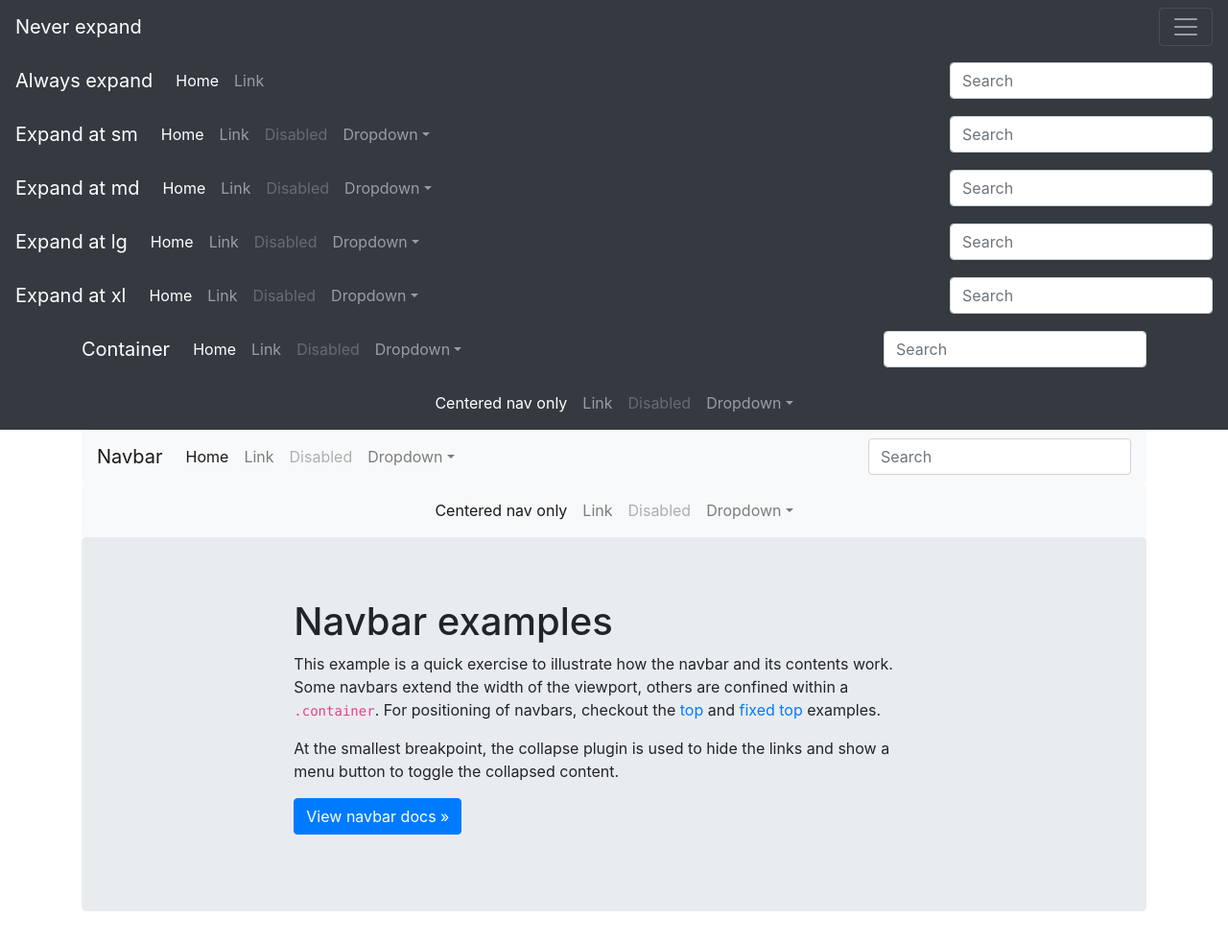
After one commit to Jose-Nogueira/PI_2019, a PHP site: the page made by Web_Server/Navbar Template · Bootstrap.html in a window 1280 px wide. The commit adds this page. Shown: the whole page at 96% size. Run offline with PHP 8.4, Linux system fonts and the light colour scheme.

Commit message:
Files updated

```diff
--- a/Web_Server/Consumos_porsetor_plot.html
+++ /dev/null
@@ -1,4 +0,0 @@
-<div>
-
-
-</div>
--- /dev/null
+++ b/Web_Server/Navbar Template · Bootstrap.html
@@ -0,0 +1,356 @@
+<!doctype html>
+<html lang="en">
+  <head>
+    <meta charset="utf-8">
+    <meta name="viewport" content="width=device-width, initial-scale=1, shrink-to-fit=no">
+    <meta name="description" content="">
+    <meta name="author" content="Mark Otto, Jacob Thornton, and Bootstrap contributors">
+    <meta name="generator" content="Jekyll v3.8.5">
+    <title>Navbar Template · Bootstrap</title>
+
+    <link rel="canonical" href="https://getbootstrap.com/docs/4.3/examples/navbars/">
+
+    <!-- Bootstrap core CSS -->
+<link href="/docs/4.3/dist/css/bootstrap.min.css" rel="stylesheet" integrity="sha384-ggOyR0iXCbMQv3Xipma34MD+dH/1fQ784/j6cY/iJTQUOhcWr7x9JvoRxT2MZw1T" crossorigin="anonymous">
+
+
+    <style>
+      .bd-placeholder-img {
+        font-size: 1.125rem;
+        text-anchor: middle;
+        -webkit-user-select: none;
+        -moz-user-select: none;
+        -ms-user-select: none;
+        user-select: none;
+      }
+
+      @media (min-width: 768px) {
+        .bd-placeholder-img-lg {
+          font-size: 3.5rem;
+        }
+      }
+    </style>
+    <!-- Custom styles for this template -->
+    <link href="navbar.css" rel="stylesheet">
+  </head>
+  <body>
+    <nav class="navbar navbar-dark bg-dark">
+  <a class="navbar-brand" href="#">Never expand</a>
+  <button class="navbar-toggler" type="button" data-toggle="collapse" data-target="#navbarsExample01" aria-controls="navbarsExample01" aria-expanded="false" aria-label="Toggle navigation">
+    <span class="navbar-toggler-icon"></span>
+  </button>
+
+  <div class="collapse navbar-collapse" id="navbarsExample01">
+    <ul class="navbar-nav mr-auto">
+      <li class="nav-item active">
+        <a class="nav-link" href="#">Home <span class="sr-only">(current)</span></a>
+      </li>
+      <li class="nav-item">
+        <a class="nav-link" href="#">Link</a>
+      </li>
+      <li class="nav-item">
+        <a class="nav-link disabled" href="#">Disabled</a>
+      </li>
+      <li class="nav-item dropdown">
+        <a class="nav-link dropdown-toggle" href="#" id="dropdown01" data-toggle="dropdown" aria-haspopup="true" aria-expanded="false">Dropdown</a>
+        <div class="dropdown-menu" aria-labelledby="dropdown01">
+          <a class="dropdown-item" href="#">Action</a>
+          <a class="dropdown-item" href="#">Another action</a>
+          <a class="dropdown-item" href="#">Something else here</a>
+        </div>
+      </li>
+    </ul>
+    <form class="form-inline my-2 my-md-0">
+      <input class="form-control" type="text" placeholder="Search" aria-label="Search">
+    </form>
+  </div>
+</nav>
+
+<nav class="navbar navbar-expand navbar-dark bg-dark">
+  <a class="navbar-brand" href="#">Always expand</a>
+  <button class="navbar-toggler" type="button" data-toggle="collapse" data-target="#navbarsExample02" aria-controls="navbarsExample02" aria-expanded="false" aria-label="Toggle navigation">
+    <span class="navbar-toggler-icon"></span>
+  </button>
+
+  <div class="collapse navbar-collapse" id="navbarsExample02">
+    <ul class="navbar-nav mr-auto">
+      <li class="nav-item active">
+        <a class="nav-link" href="#">Home <span class="sr-only">(current)</span></a>
+      </li>
+      <li class="nav-item">
+        <a class="nav-link" href="#">Link</a>
+      </li>
+    </ul>
+    <form class="form-inline my-2 my-md-0">
+      <input class="form-control" type="text" placeholder="Search">
+    </form>
+  </div>
+</nav>
+
+<nav class="navbar navbar-expand-sm navbar-dark bg-dark">
+  <a class="navbar-brand" href="#">Expand at sm</a>
+  <button class="navbar-toggler" type="button" data-toggle="collapse" data-target="#navbarsExample03" aria-controls="navbarsExample03" aria-expanded="false" aria-label="Toggle navigation">
+    <span class="navbar-toggler-icon"></span>
+  </button>
+
+  <div class="collapse navbar-collapse" id="navbarsExample03">
+    <ul class="navbar-nav mr-auto">
+      <li class="nav-item active">
+        <a class="nav-link" href="#">Home <span class="sr-only">(current)</span></a>
+      </li>
+      <li class="nav-item">
+        <a class="nav-link" href="#">Link</a>
+      </li>
+      <li class="nav-item">
+        <a class="nav-link disabled" href="#">Disabled</a>
+      </li>
+      <li class="nav-item dropdown">
+        <a class="nav-link dropdown-toggle" href="#" id="dropdown03" data-toggle="dropdown" aria-haspopup="true" aria-expanded="false">Dropdown</a>
+        <div class="dropdown-menu" aria-labelledby="dropdown03">
+          <a class="dropdown-item" href="#">Action</a>
+          <a class="dropdown-item" href="#">Another action</a>
+          <a class="dropdown-item" href="#">Something else here</a>
+        </div>
+      </li>
+    </ul>
+    <form class="form-inline my-2 my-md-0">
+      <input class="form-control" type="text" placeholder="Search">
+    </form>
+  </div>
+</nav>
+
+<nav class="navbar navbar-expand-md navbar-dark bg-dark">
+  <a class="navbar-brand" href="#">Expand at md</a>
+  <button class="navbar-toggler" type="button" data-toggle="collapse" data-target="#navbarsExample04" aria-controls="navbarsExample04" aria-expanded="false" aria-label="Toggle navigation">
+    <span class="navbar-toggler-icon"></span>
+  </button>
+
+  <div class="collapse navbar-collapse" id="navbarsExample04">
+    <ul class="navbar-nav mr-auto">
+      <li class="nav-item active">
+        <a class="nav-link" href="#">Home <span class="sr-only">(current)</span></a>
+      </li>
+      <li class="nav-item">
+        <a class="nav-link" href="#">Link</a>
+      </li>
+      <li class="nav-item">
+        <a class="nav-link disabled" href="#">Disabled</a>
+      </li>
+      <li class="nav-item dropdown">
+        <a class="nav-link dropdown-toggle" href="#" id="dropdown04" data-toggle="dropdown" aria-haspopup="true" aria-expanded="false">Dropdown</a>
+        <div class="dropdown-menu" aria-labelledby="dropdown04">
+          <a class="dropdown-item" href="#">Action</a>
+          <a class="dropdown-item" href="#">Another action</a>
+          <a class="dropdown-item" href="#">Something else here</a>
+        </div>
+      </li>
+    </ul>
+    <form class="form-inline my-2 my-md-0">
+      <input class="form-control" type="text" placeholder="Search">
+    </form>
+  </div>
+</nav>
+
+<nav class="navbar navbar-expand-lg navbar-dark bg-dark">
+  <a class="navbar-brand" href="#">Expand at lg</a>
+  <button class="navbar-toggler" type="button" data-toggle="collapse" data-target="#navbarsExample05" aria-controls="navbarsExample05" aria-expanded="false" aria-label="Toggle navigation">
+    <span class="navbar-toggler-icon"></span>
+  </button>
+
+  <div class="collapse navbar-collapse" id="navbarsExample05">
+    <ul class="navbar-nav mr-auto">
+      <li class="nav-item active">
+        <a class="nav-link" href="#">Home <span class="sr-only">(current)</span></a>
+      </li>
+      <li class="nav-item">
+        <a class="nav-link" href="#">Link</a>
+      </li>
+      <li class="nav-item">
+        <a class="nav-link disabled" href="#">Disabled</a>
+      </li>
+      <li class="nav-item dropdown">
+        <a class="nav-link dropdown-toggle" href="#" id="dropdown05" data-toggle="dropdown" aria-haspopup="true" aria-expanded="false">Dropdown</a>
+        <div class="dropdown-menu" aria-labelledby="dropdown05">
+          <a class="dropdown-item" href="#">Action</a>
+          <a class="dropdown-item" href="#">Another action</a>
+          <a class="dropdown-item" href="#">Something else here</a>
+        </div>
+      </li>
+    </ul>
+    <form class="form-inline my-2 my-md-0">
+      <input class="form-control" type="text" placeholder="Search">
+    </form>
+  </div>
+</nav>
+
+<nav class="navbar navbar-expand-xl navbar-dark bg-dark">
+  <a class="navbar-brand" href="#">Expand at xl</a>
+  <button class="navbar-toggler" type="button" data-toggle="collapse" data-target="#navbarsExample06" aria-controls="navbarsExample06" aria-expanded="false" aria-label="Toggle navigation">
+    <span class="navbar-toggler-icon"></span>
+  </button>
+
+  <div class="collapse navbar-collapse" id="navbarsExample06">
+    <ul class="navbar-nav mr-auto">
+      <li class="nav-item active">
+        <a class="nav-link" href="#">Home <span class="sr-only">(current)</span></a>
+      </li>
+      <li class="nav-item">
+        <a class="nav-link" href="#">Link</a>
+      </li>
+      <li class="nav-item">
+        <a class="nav-link disabled" href="#">Disabled</a>
+      </li>
+      <li class="nav-item dropdown">
+        <a class="nav-link dropdown-toggle" href="#" id="dropdown06" data-toggle="dropdown" aria-haspopup="true" aria-expanded="false">Dropdown</a>
+        <div class="dropdown-menu" aria-labelledby="dropdown06">
+          <a class="dropdown-item" href="#">Action</a>
+          <a class="dropdown-item" href="#">Another action</a>
+          <a class="dropdown-item" href="#">Something else here</a>
+        </div>
+      </li>
+    </ul>
+    <form class="form-inline my-2 my-md-0">
+      <input class="form-control" type="text" placeholder="Search">
+    </form>
+  </div>
+</nav>
+
+<nav class="navbar navbar-expand-lg navbar-dark bg-dark">
+  <div class="container">
+    <a class="navbar-brand" href="#">Container</a>
+    <button class="navbar-toggler" type="button" data-toggle="collapse" data-target="#navbarsExample07" aria-controls="navbarsExample07" aria-expanded="false" aria-label="Toggle navigation">
+      <span class="navbar-toggler-icon"></span>
+    </button>
+
+    <div class="collapse navbar-collapse" id="navbarsExample07">
+      <ul class="navbar-nav mr-auto">
+        <li class="nav-item active">
+          <a class="nav-link" href="#">Home <span class="sr-only">(current)</span></a>
+        </li>
+        <li class="nav-item">
+          <a class="nav-link" href="#">Link</a>
+        </li>
+        <li class="nav-item">
+          <a class="nav-link disabled" href="#">Disabled</a>
+        </li>
+        <li class="nav-item dropdown">
+          <a class="nav-link dropdown-toggle" href="#" id="dropdown07" data-toggle="dropdown" aria-haspopup="true" aria-expanded="false">Dropdown</a>
+          <div class="dropdown-menu" aria-labelledby="dropdown07">
+            <a class="dropdown-item" href="#">Action</a>
+            <a class="dropdown-item" href="#">Another action</a>
+            <a class="dropdown-item" href="#">Something else here</a>
+          </div>
+        </li>
+      </ul>
+      <form class="form-inline my-2 my-md-0">
+        <input class="form-control" type="text" placeholder="Search" aria-label="Search">
+      </form>
+    </div>
+  </div>
+</nav>
+
+<nav class="navbar navbar-expand-lg navbar-dark bg-dark">
+  <button class="navbar-toggler" type="button" data-toggle="collapse" data-target="#navbarsExample08" aria-controls="navbarsExample08" aria-expanded="false" aria-label="Toggle navigation">
+    <span class="navbar-toggler-icon"></span>
+  </button>
+
+  <div class="collapse navbar-collapse justify-content-md-center" id="navbarsExample08">
+    <ul class="navbar-nav">
+      <li class="nav-item active">
+        <a class="nav-link" href="#">Centered nav only <span class="sr-only">(current)</span></a>
+      </li>
+      <li class="nav-item">
+        <a class="nav-link" href="#">Link</a>
+      </li>
+      <li class="nav-item">
+        <a class="nav-link disabled" href="#">Disabled</a>
+      </li>
+      <li class="nav-item dropdown">
+        <a class="nav-link dropdown-toggle" href="#" id="dropdown08" data-toggle="dropdown" aria-haspopup="true" aria-expanded="false">Dropdown</a>
+        <div class="dropdown-menu" aria-labelledby="dropdown08">
+          <a class="dropdown-item" href="#">Action</a>
+          <a class="dropdown-item" href="#">Another action</a>
+          <a class="dropdown-item" href="#">Something else here</a>
+        </div>
+      </li>
+    </ul>
+  </div>
+</nav>
+
+<div class="container">
+  <nav class="navbar navbar-expand-lg navbar-light bg-light rounded">
+    <a class="navbar-brand" href="#">Navbar</a>
+    <button class="navbar-toggler" type="button" data-toggle="collapse" data-target="#navbarsExample09" aria-controls="navbarsExample09" aria-expanded="false" aria-label="Toggle navigation">
+      <span class="navbar-toggler-icon"></span>
+    </button>
+
+    <div class="collapse navbar-collapse" id="navbarsExample09">
+      <ul class="navbar-nav mr-auto">
+        <li class="nav-item active">
+          <a class="nav-link" href="#">Home <span class="sr-only">(current)</span></a>
+        </li>
+        <li class="nav-item">
+          <a class="nav-link" href="#">Link</a>
+        </li>
+        <li class="nav-item">
+          <a class="nav-link disabled" href="#" tabindex="-1" aria-disabled="true">Disabled</a>
+        </li>
+        <li class="nav-item dropdown">
+          <a class="nav-link dropdown-toggle" href="#" id="dropdown09" data-toggle="dropdown" aria-haspopup="true" aria-expanded="false">Dropdown</a>
+          <div class="dropdown-menu" aria-labelledby="dropdown09">
+            <a class="dropdown-item" href="#">Action</a>
+            <a class="dropdown-item" href="#">Another action</a>
+            <a class="dropdown-item" href="#">Something else here</a>
+          </div>
+        </li>
+      </ul>
+      <form class="form-inline my-2 my-md-0">
+        <input class="form-control" type="text" placeholder="Search" aria-label="Search">
+      </form>
+    </div>
+  </nav>
+
+  <nav class="navbar navbar-expand-lg navbar-light bg-light rounded">
+    <button class="navbar-toggler" type="button" data-toggle="collapse" data-target="#navbarsExample10" aria-controls="navbarsExample10" aria-expanded="false" aria-label="Toggle navigation">
+      <span class="navbar-toggler-icon"></span>
+    </button>
+
+    <div class="collapse navbar-collapse justify-content-md-center" id="navbarsExample10">
+      <ul class="navbar-nav">
+        <li class="nav-item active">
+          <a class="nav-link" href="#">Centered nav only <span class="sr-only">(current)</span></a>
+        </li>
+        <li class="nav-item">
+          <a class="nav-link" href="#">Link</a>
+        </li>
+        <li class="nav-item">
+          <a class="nav-link disabled" href="#" tabindex="-1" aria-disabled="true">Disabled</a>
+        </li>
+        <li class="nav-item dropdown">
+          <a class="nav-link dropdown-toggle" href="#" id="dropdown10" data-toggle="dropdown" aria-haspopup="true" aria-expanded="false">Dropdown</a>
+          <div class="dropdown-menu" aria-labelledby="dropdown10">
+            <a class="dropdown-item" href="#">Action</a>
+            <a class="dropdown-item" href="#">Another action</a>
+            <a class="dropdown-item" href="#">Something else here</a>
+          </div>
+        </li>
+      </ul>
+    </div>
+  </nav>
+
+  <main role="main">
+    <div class="jumbotron">
+      <div class="col-sm-8 mx-auto">
+        <h1>Navbar examples</h1>
+        <p>This example is a quick exercise to illustrate how the navbar and its contents work. Some navbars extend the width of the viewport, others are confined within a <code>.container</code>. For positioning of navbars, checkout the <a href="/docs/4.3/examples/navbar-static/">top</a> and <a href="/docs/4.3/examples/navbar-fixed/">fixed top</a> examples.</p>
+        <p>At the smallest breakpoint, the collapse plugin is used to hide the links and show a menu button to toggle the collapsed content.</p>
+        <p>
+          <a class="btn btn-primary" href="/docs/4.3/components/navbar/" role="button">View navbar docs &raquo;</a>
+        </p>
+      </div>
+    </div>
+  </main>
+</div>
+<script src="https://code.jquery.com/jquery-3.3.1.slim.min.js" integrity="sha384-q8i/X+965DzO0rT7abK41JStQIAqVgRVzpbzo5smXKp4YfRvH+8abtTE1Pi6jizo" crossorigin="anonymous"></script>
+      <script>window.jQuery || document.write('<script src="/docs/4.3/assets/js/vendor/jquery-slim.min.js"><\/script>')</script><script src="/docs/4.3/dist/js/bootstrap.bundle.min.js" integrity="sha384-xrRywqdh3PHs8keKZN+8zzc5TX0GRTLCcmivcbNJWm2rs5C8PRhcEn3czEjhAO9o" crossorigin="anonymous"></script></body>
+</html>
--- a/Web_Server/Setores_conf.html
+++ b/Web_Server/Setores_conf.html
@@ -76,9 +76,9 @@
           </li>
 
         </ul>
-
       </div>
     </nav>
+  </div>
 </div>
 <script src="https://code.jquery.com/jquery-3.3.1.slim.min.js" ></script>
 <link href="dashboard.css" rel="stylesheet">
--- /dev/null
+++ b/Web_Server/consumo_total_live.html
@@ -0,0 +1,6 @@
+<div class="card" style="width: 22rem;">
+    <div class="card-body">
+        <h5 class="card-title">Consumo total</h5>
+        <p class="card-title">xxxx KWh</p>
+    </div>
+</div>
--- a/Web_Server/dashboard.css
+++ b/Web_Server/dashboard.css
@@ -52,10 +52,6 @@ body {
   color: #007bff;
 }
 
-.sidebar .nav-link:hover {
-  color: #00ff15;
-}
-
 .sidebar .nav-link:hover .feather,
 .sidebar .nav-link.active .feather {
   color: inherit;
--- /dev/null
+++ b/Web_Server/navbar-top.css
@@ -0,0 +1,4 @@
+/* Show it's not fixed to the top */
+body {
+  min-height: 75rem;
+}
```
Also changed, not shown: Web_Server/Main Menu.html (+15 -2 lines), Web_Server/Offcanvas template · Bootstrap.html (added, +167 -0 lines), Web_Server/sector_conf_automanual.html (added, +17 -0 lines).
